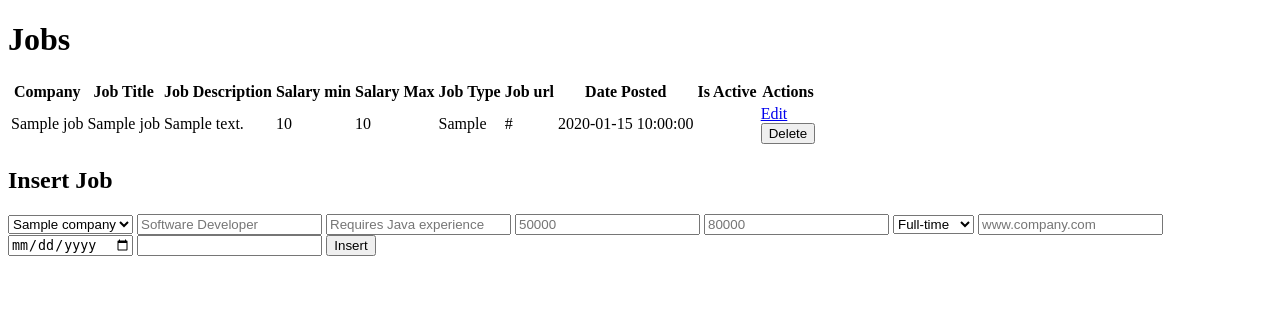
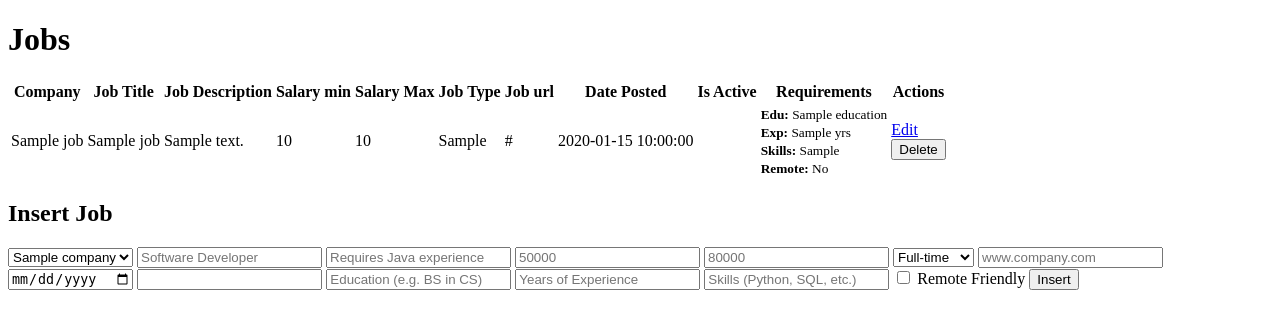
Before and after one commit to ana-ruth/job-application-tracker, a Flask app: template templates/jobs.html in a window 1280 px wide. Shown: the top 329 px of the page. Run offline with Flask 3, Linux system fonts and the light colour scheme; the template is opened without the code that fills it: most values are stand-ins (such as "Sample title", 1, 10 or a date in 2020); parts of the project's set-up code (start-up, migrations or seed data) failed here and were passed over.

Commit message:
Requirements JSON Column included in Jobs table

```diff
--- a/app.py
+++ b/app.py
@@ -4,6 +4,7 @@ import mysql.connector
 from database import *
 
 import re
+import json
 
 app = Flask(__name__)
 
@@ -192,7 +193,27 @@ def createJob():
     date_posted = request.form['date_posted'].strip() or None
     is_active = request.form['is_active'].strip() or None
 
-    create_job(company_id, job_title, job_description, salary_min, salary_max, job_type, job_url, date_posted, is_active)
+    # Requirements JSON
+    req_education = request.form['req_education'].strip()  or None
+    req_experience = request.form['req_experience'].strip()  or None
+
+    input_skills = request.form['req_skills']
+    req_skills = [s.strip() for s in input_skills.split(',') if s.strip()]
+
+    req_remote = True if request.form['req_remote'] == 'true' else False
+
+    requirements_dict = {
+        "education": req_education,
+        "experience_years": req_experience,
+        "required_skills": req_skills,
+        "remote_option": req_remote
+    }
+
+
+    requirements = json.dumps(requirements_dict)
+
+
+    create_job(company_id, job_title, job_description, salary_min, salary_max, job_type, job_url, date_posted, is_active, requirements)
 
     return redirect('/jobs')
 
@@ -211,7 +232,24 @@ def updateJob(job_id):
     date_posted = request.form.get('date_posted','').strip() or None
     is_active = request.form.get('is_active','').strip() or None
 
-    update_job(job_id, company_id, job_title, job_description, salary_min, salary_max, job_type, job_url, date_posted, is_active)
+    # Requirements JSON
+    req_education = request.form.get('req_education', '').strip() or None
+    req_experience = request.form.get('req_experience', 0)
+
+    input_skills = request.form.get('req_skills', '')
+    req_skills = [s.strip() for s in input_skills.split(',') if s.strip()]
+    req_remote = True if request.form.get('req_remote') == 'true' else False
+
+    req_dict = {
+        "education": req_education,
+        "experience_years": req_experience,
+        "required_skills": req_skills,
+        "remote_option": req_remote
+    }
+    requirements = json.dumps(req_dict)
+
+
+    update_job(job_id, company_id, job_title, job_description, salary_min, salary_max, job_type, job_url, date_posted, is_active, requirements)
 
     return redirect(url_for('jobs'))
 
--- a/database.py
+++ b/database.py
@@ -1,5 +1,7 @@
 import mysql.connector
 from app import get_db
+
+import json
 
 config = {
     'host': 'localhost',
@@ -145,6 +147,16 @@ def read_all_jobs():
     jobs = cursor.fetchall()
     conn.close()
 
+    for job in jobs:
+        if job['requirements']:
+            try:
+                if isinstance(job['requirements'], str):
+                    job['requirements'] = json.loads(job['requirements'])
+            except (ValueError, TypeError):
+                job['requirements'] = {}
+        else:
+            job['requirements'] = {}
+
     return jobs
 
 def read_all_active_jobs():
@@ -159,6 +171,16 @@ def read_all_active_jobs():
 
     jobs = cursor.fetchall()
     conn.close()
+
+    for job in jobs:
+        if job['requirements']:
+            try:
+                if isinstance(job['requirements'], str):
+                    job['requirements'] = json.loads(job['requirements'])
+            except (ValueError, TypeError):
+                job['requirements'] = {}
+        else:
+            job['requirements'] = {}
 
     return jobs
 
@@ -176,14 +198,14 @@ def delete_job(jobID):
         print(f'Error Deleting Job: {error}')
         conn.rollback()
 
-def create_job(company_id, job_title, job_description, salary_min, salary_max, job_type, job_url, date_posted, is_active):
+def create_job(company_id, job_title, job_description, salary_min, salary_max, job_type, job_url, date_posted, is_active, requirements):
     try:
         conn = get_db()
         cursor = conn.cursor(dictionary=True)
-        insert_query = '''INSERT INTO jobs (company_id, job_title, job_description, salary_min, salary_max, job_type, job_url, date_posted, is_active)
-                           VALUES (%s, %s, %s, %s, %s, %s, %s, %s, %s)
+        insert_query = '''INSERT INTO jobs (company_id, job_title, job_description, salary_min, salary_max, job_type, job_url, date_posted, is_active, requirements)
+                           VALUES (%s, %s, %s, %s, %s, %s, %s, %s, %s, %s)
                        '''
-        values = (company_id, job_title, job_description, salary_min, salary_max, job_type, job_url, date_posted, is_active)
+        values = (company_id, job_title, job_description, salary_min, salary_max, job_type, job_url, date_posted, is_active, requirements)
         cursor.execute(insert_query, values)
         conn.commit()
         conn.close()
@@ -194,13 +216,13 @@ def create_job(company_id, job_title, job_description, salary_min, salary_max, j
 
 
 
-def update_job(job_id, company_id, job_title, job_description, salary_min, salary_max, job_type, job_url, date_posted, is_active):
+def update_job(job_id, company_id, job_title, job_description, salary_min, salary_max, job_type, job_url, date_posted, is_active, requirements):
     try:
         conn = get_db()
         cursor = conn.cursor(dictionary=True)
-        update_query = 'UPDATE jobs SET company_id = %s, job_title = %s, job_description = %s, salary_min = %s, salary_max = %s, job_type = %s, job_url = %s, date_posted = %s, is_active = %s WHERE job_id = %s'
+        update_query = 'UPDATE jobs SET company_id = %s, job_title = %s, job_description = %s, salary_min = %s, salary_max = %s, job_type = %s, job_url = %s, date_posted = %s, is_active = %s, requirements = %s WHERE job_id = %s'
 
-        cursor.execute(update_query, (company_id, job_title, job_description, salary_min, salary_max, job_type, job_url, date_posted, is_active, job_id))
+        cursor.execute(update_query, (company_id, job_title, job_description, salary_min, salary_max, job_type, job_url, date_posted, is_active, requirements, job_id))
         conn.commit()
         conn.close()
 
--- a/templates/jobs.html
+++ b/templates/jobs.html
@@ -19,6 +19,7 @@
                 <th>Job url</th>
                 <th>Date Posted</th>
                 <th>Is Active</th>
+                <th>Requirements</th>
                 <th>Actions</th>
             </tr>
         </thead>
@@ -83,6 +84,32 @@
                         <input type="text" name="is_active" form="edit-form-{{ job['job_id'] }}" value="{{ job['is_active'] or '' }}">
                     </td>
 
+                  <td>
+                        <div>
+                            <input type="text" name="req_education" placeholder="Education"
+                                form="edit-form-{{ job['job_id'] }}"
+                                value="{{ job['requirements'].get('education', '') }}">
+
+                            <input type="number" name="req_experience" placeholder="Years Exp"
+                                form="edit-form-{{ job['job_id'] }}"
+                                value="{{ job['requirements'].get('experience_years', 0) }}">
+
+                            <input type="text" name="req_skills" placeholder="Skills (comma separated)"
+                                form="edit-form-{{ job['job_id'] }}"
+                                value="{{ job['requirements'].get('required_skills', []) | join(', ') }}">
+
+                            <label style="font-size: 0.8em;">
+                                <input type="checkbox" name="req_remote" value="true"
+                                    form="edit-form-{{ job['job_id'] }}"
+                                    {{ 'checked' if job['requirements'].get('remote_option') else '' }}>
+                                Remote
+                            </label>
+                        </div>
+                    </td>
+
+
+
+
                     <td>
                         <button type="submit" form="edit-form-{{ job['job_id'] }}">Save</button>
                         <a href="/jobs">Cancel</a>
@@ -100,6 +127,21 @@
                     <td>{{job['job_url'] or ''}}</td>
                     <td>{{job['date_posted'] or ''}}</td>
                     <td>{{job['is_active'] or ''}}</td>
+
+
+                    <td>
+                        {% if job['requirements'] %}
+                            <small>
+                                <strong>Edu:</strong> {{ job['requirements'].get('education', 'N/A') }}<br>
+                                <strong>Exp:</strong> {{ job['requirements'].get('experience_years', 0) }} yrs<br>
+                                <strong>Skills:</strong> {{ job['requirements'].get('required_skills', []) | join(', ') }}<br>
+                                <strong>Remote:</strong> {{ 'Yes' if job['requirements'].get('remote_option') else 'No' }}
+                            </small>
+                        {% else %}
+                            <span>No requirements</span>
+                        {% endif %}
+                    </td>
+
 
                      <td>
                         <a href="/jobs?edit={{ job['job_id'] }}">Edit</a>
@@ -151,7 +193,14 @@
 
             <input type="text" name="job_url" placeholder="www.company.com" >
             <input type="date" name="date_posted" >
-            <input type="text" name="is_active">
+            <input type="text" name="is_active" placeholder="">
+
+
+            <!--Requirements JSON Column-->
+            <input type="text" name="req_education" placeholder="Education (e.g. BS in CS)">
+            <input type="number" name="req_experience" placeholder="Years of Experience">
+            <input type="text" name="req_skills" placeholder="Skills (Python, SQL, etc.)">
+            <label><input type="checkbox" name="req_remote" value="true"> Remote Friendly</label>
 
             <button type="submit">Insert</button>
         </form>
```
Also changed, not shown: AI_USAGE.md (+3 -0 lines).
